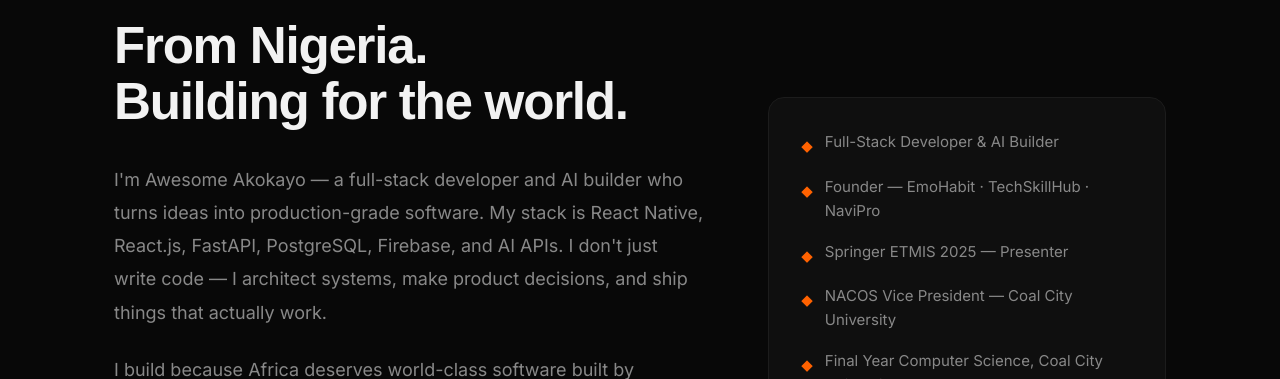
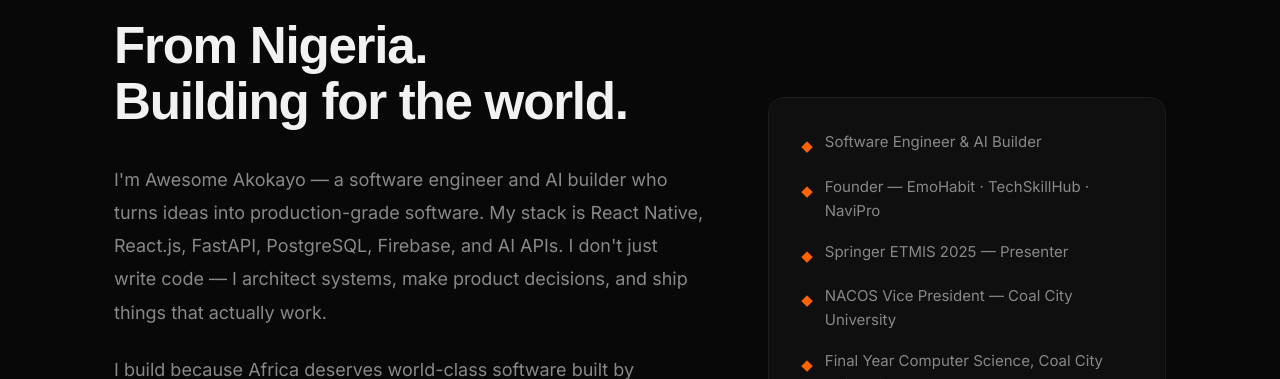
Before and after one commit to awesomeakokayo/PORTFOLIO, a React (Vite) app: page / in a window 1280 px wide. Shown: the part 1143-1522 px from the top of the page. Built offline with nearby package versions, Linux system fonts and the light colour scheme; a web font is replaced by a local one.

Commit message:
Rebrand to Software Engineer; add Blancquake & CCU Journal; update building section

```diff
--- a/index.html
+++ b/index.html
@@ -6,22 +6,22 @@
   <meta name="viewport" content="width=device-width, initial-scale=1.0" />
 
   <!-- Primary -->
-  <title>Awesome Akokayo — Full-Stack Developer & AI Builder</title>
-  <meta name="description" content="Full-stack developer and AI builder from Nigeria. I build production-grade web and mobile products — React Native, FastAPI, AI APIs. Founder of EmoHabit & TechSkillHub. Open to freelance, contract work, and investment conversations." />
-  <meta name="keywords" content="Full-Stack Developer Nigeria, React Native Developer, AI Product Builder, Hire Developer Africa, FastAPI Developer, EmoHabit, TechSkillHub, Awesome Akokayo, Software Engineer Nigeria" />
+  <title>Awesome Akokayo — Software Engineer & AI Builder</title>
+  <meta name="description" content="Software engineer and AI builder from Nigeria. I build production-grade web and mobile products — React Native, FastAPI, AI APIs. Founder of EmoHabit & TechSkillHub. Open to freelance, contract work, and investment conversations." />
+  <meta name="keywords" content="Software Engineer Nigeria, React Native Developer, AI Product Builder, Hire Developer Africa, FastAPI Developer, EmoHabit, TechSkillHub, Awesome Akokayo" />
   <meta name="author" content="Awesome Akokayo" />
 
   <!-- Open Graph -->
   <meta property="og:type" content="website" />
   <meta property="og:url" content="https://awesomeakokayo.vercel.app/" />
   <meta property="og:title" content="Awesome Akokayo — I Build AI-Powered Products" />
-  <meta property="og:description" content="Full-stack developer & AI builder from Nigeria. I turn ideas into production-ready products. Founder. Builder. Open to work." />
+  <meta property="og:description" content="Software engineer & AI builder from Nigeria. I turn ideas into production-ready products. Founder. Builder. Open to work." />
   <meta property="og:image" content="/og-image.png" />
 
   <!-- Twitter Card -->
   <meta name="twitter:card" content="summary_large_image" />
   <meta name="twitter:site" content="@awesomeakokayo" />
-  <meta name="twitter:title" content="Awesome Akokayo — Full-Stack Dev & AI Builder" />
+  <meta name="twitter:title" content="Awesome Akokayo — Software Engineer & AI Builder" />
   <meta name="twitter:description" content="I build AI-powered products. Founder of EmoHabit & TechSkillHub. Open to work & collab." />
   <meta name="twitter:image" content="/og-image.png" />
 
@@ -34,14 +34,14 @@
     "@context": "https://schema.org",
     "@type": "Person",
     "name": "Awesome Akokayo",
-    "jobTitle": "Full-Stack Developer & AI Builder",
+    "jobTitle": "Software Engineer & AI Builder",
     "url": "https://awesomeakokayo.vercel.app",
     "sameAs": [
       "https://twitter.com/awesomeakokayo",
       "https://linkedin.com/in/awesomeakokayo",
       "https://github.com/awesomeakokayo"
     ],
-    "knowsAbout": ["React Native", "FastAPI", "AI APIs", "Full-Stack Development", "Mobile Development"],
+    "knowsAbout": ["React Native", "FastAPI", "AI APIs", "Software Engineering", "Mobile Development"],
     "nationality": "Nigerian"
   }
   </script>
--- a/src/components/About.jsx
+++ b/src/components/About.jsx
@@ -8,7 +8,7 @@ const About = () => {
   const isInView = useInView(ref, { once: true, margin: '-100px' })
 
   const identityTags = [
-    'Developer',
+    'Software Engineer',
     'Builder',
     'Creator',
     'Storyteller',
@@ -82,7 +82,7 @@ const About = () => {
               <FadeIn direction="up" delay={0.4}>
                 <div className="space-y-5 text-white/60 font-body leading-relaxed">
                   <p className="text-lg">
-                    I'm a developer and builder with a passion for creating software
+                    I'm a software engineer and builder with a passion for creating software
                     that makes a real difference. My work exists at the intersection
                     of technology and storytelling.
                   </p>
--- a/src/components/AboutSection.jsx
+++ b/src/components/AboutSection.jsx
@@ -46,7 +46,7 @@ const AboutSection = () => {
 
             <div className="space-y-5">
               <p className="font-['Manrope'] text-[17px] text-[#6E6E73] leading-[1.75]">
-                I'm Awesome Akokayo — a full-stack developer based in Lagos, Nigeria.
+                I'm Awesome Akokayo — a software engineer based in Lagos, Nigeria.
                 For the past 3 years I've been helping businesses stop losing clients
                 to poorly built websites and start winning them back with software
                 that actually works.
--- a/src/components/Footer.jsx
+++ b/src/components/Footer.jsx
@@ -45,7 +45,7 @@ const Footer = () => {
               Awesome Akokayo
             </Link>
             <p className="font-['Manrope'] text-[13px] mt-1" style={{ color: 'rgba(255,255,255,0.45)' }}>
-              Web & App Developer
+              Software Engineer
             </p>
             {/* Social Icons */}
             <div className="flex items-center gap-3 mt-5">
--- a/src/components/Hero.jsx
+++ b/src/components/Hero.jsx
@@ -76,7 +76,7 @@ const Hero = () => {
               <span className="relative inline-flex rounded-full h-2 w-2 bg-white/70" />
             </span>
             <span className="text-xs font-body font-medium tracking-[0.2em] uppercase text-white/50">
-              Developer & Builder
+              Software Engineer & Builder
             </span>
           </motion.div>
 
@@ -146,7 +146,7 @@ const Hero = () => {
             transition={{ duration: 0.8, delay: 1.4 }}
             className="flex flex-wrap gap-3 mt-12"
           >
-            {['Developer', 'Builder', 'Creator', 'Problem Solver'].map((tag, index) => (
+            {['Software Engineer', 'Builder', 'Creator', 'Problem Solver'].map((tag, index) => (
               <motion.span
                 key={tag}
                 initial={{ opacity: 0, scale: 0.9 }}
--- a/src/components/sections/About.jsx
+++ b/src/components/sections/About.jsx
@@ -9,7 +9,7 @@ export const About = () => {
   const prefersReducedMotion = typeof window !== 'undefined' ? window.matchMedia('(prefers-reduced-motion: reduce)').matches : false;
 
   const bulletPoints = [
-    "Full-Stack Developer & AI Builder",
+    "Software Engineer & AI Builder",
     "Founder — EmoHabit · TechSkillHub · NaviPro",
     "Springer ETMIS 2025 — Presenter",
     "NACOS Vice President — Coal City University",
@@ -40,7 +40,7 @@ export const About = () => {
 
           <div className="space-y-6 font-body text-[16px] sm:text-[18px] text-text-secondary leading-[1.85]">
             <p>
-              I'm Awesome Akokayo — a full-stack developer and AI builder who turns ideas into
+              I'm Awesome Akokayo — a software engineer and AI builder who turns ideas into
               production-grade software. My stack is React Native, React.js, FastAPI, PostgreSQL,
               Firebase, and AI APIs. I don't just write code — I architect systems, make product
               decisions, and ship things that actually work.
--- a/src/components/sections/CurrentlyBuilding.jsx
+++ b/src/components/sections/CurrentlyBuilding.jsx
@@ -12,10 +12,21 @@ export const CurrentlyBuilding = () => {
 
   const buildItems = [
     {
+      id: 'ajo',
+      name: 'Àjó',
+      type: 'Rotating Savings App',
+      note: 'Core savings circles live. Dual payment integrations built (ALATPay + Nomba). Submitted to ALATPay Buildathon & Nomba Hackathon.',
+      stack: ['React Native', 'Expo', 'FastAPI', 'Groq AI'],
+      status: 'building',
+      statusLabel: 'In active development',
+      linkText: null,
+      href: null
+    },
+    {
       id: 'emohabit',
       name: 'EmoHabit',
       type: 'AI Habit Tracker',
-      note: 'Finishing core habit scheduling engine. Testing streak system.',
+      note: 'Core habit scheduling engine complete. Streak system and freeze tokens in testing.',
       status: 'building',
       statusLabel: 'In active development',
       linkText: 'Follow @Emo_habits',
@@ -25,11 +36,12 @@ export const CurrentlyBuilding = () => {
       id: 'techskillhub',
       name: 'TechSkillHub',
       type: 'Free Tech Education for Africa',
-      note: '17 tracks live. Growing resource library.',
+      note: '17 tracks live. Guided Path (paid sequential learning) launched. Growing resource library.',
+      stack: [],
       status: 'live',
       statusLabel: 'Live',
       linkText: 'Visit techskillhub.cv',
-      href: 'https://techskillhub.cv' // Wait, the domain is techskillhub.cv from current update
+      href: 'https://techskillhub.cv'
     }
   ];
 
@@ -60,7 +72,7 @@ export const CurrentlyBuilding = () => {
                 <span className="animate-pulse-glow absolute inline-flex h-full w-full rounded-full bg-[#4ADE80] opacity-50" />
                 <span className="relative inline-flex rounded-full h-2 w-2 bg-[#4ADE80]" />
               </span>
-              <span>Updated June 2026</span>
+              <span>Updated July 31, 2026</span>
             </div>
           </div>
 
@@ -92,10 +104,17 @@ export const CurrentlyBuilding = () => {
                     <p className="font-body text-[14px] text-text-secondary leading-relaxed mt-1">
                       {item.note}
                     </p>
+
+                    {item.stack && item.stack.length > 0 && (
+                      <p className="font-body text-xs text-text-muted mt-1">
+                        {item.stack.join(' · ')}
+                      </p>
+                    )}
                   </div>
                 </div>
 
                 {/* Right Side: Link Action */}
+                {item.href && (
                   <div className="shrink-0 self-start sm:self-auto">
                     <a
                       href={item.href}
@@ -106,6 +125,7 @@ export const CurrentlyBuilding = () => {
                       {item.linkText}
                     </a>
                   </div>
+                )}
               </div>
             ))}
           </div>
--- a/src/components/sections/Hero.jsx
+++ b/src/components/sections/Hero.jsx
@@ -52,7 +52,7 @@ export const Hero = () => {
           transition={{ duration: fadeUpDuration, delay: prefersReducedMotion ? 0 : 0.1 }}
           className="font-body text-[11px] font-medium tracking-[0.15em] text-text-secondary uppercase mb-6"
         >
-          FULL-STACK DEVELOPER &nbsp;·&nbsp; AI BUILDER &nbsp;·&nbsp; OPEN TO WORK
+          SOFTWARE ENGINEER &nbsp;·&nbsp; AI BUILDER &nbsp;·&nbsp; OPEN TO WORK
         </motion.div>
 
         {/* Main Headline */}
--- a/src/data/credentials.js
+++ b/src/data/credentials.js
@@ -21,6 +21,6 @@ export const credentials = [
     label: 'TRACK RECORD',
     title: '5+ Products Shipped',
     body: 'From NaviPro to TechSkillHub, I have taken ideas from zero to live — solo and with teams. Not side projects. Products with users, with purpose, with deployed infrastructure.',
-    tags: ['Full-Stack', 'Founder', 'AI Products'],
+    tags: ['Software Engineer', 'Founder', 'AI Products'],
   },
 ];
--- a/src/data/projects.js
+++ b/src/data/projects.js
@@ -49,7 +49,7 @@ export const projects = [
   {
     id: 1,
     title: "NaviPro",
-    role: "Lead / Full-Stack Developer",
+    role: "Lead / Software Engineer",
     summary: "AI-powered learning assistant: roadmap & daily-task generation, conversational mentor, and video recommendations.",
     description: "NaviPro is an AI-powered learning platform that helps users create personalized learning roadmaps, get daily task recommendations, and interact with an AI mentor. The platform integrates with YouTube to provide relevant video content based on learning goals.",
     tech: ["FastAPI", "React", "React Native", "PostgreSQL", "Redis", "Docker", "Render", "Netlify", "OpenAI", "Groq"],
@@ -75,7 +75,7 @@ export const projects = [
   {
     id: 2,
     title: "Alex Ekwueme Federal University — Journal Platform",
-    role: "Full-Stack Developer",
+    role: "Software Engineer",
     summary: "Submission & editorial platform with admin review workflows and secure submission handling.",
     description: "A comprehensive journal submission and editorial management system for the university. The platform enables researchers to submit papers, track their status, and allows administrators to review, approve, or request revisions.",
     tech: ["FastAPI", "PostgreSQL", "Neon", "HTML", "CSS", "JavaScript", "Render"],
@@ -100,7 +100,7 @@ export const projects = [
   {
     id: 3,
     title: "Ambition Smiler — Artist Music Catalog",
-    role: "Full-Stack Developer",
+    role: "Software Engineer",
     summary: "Admin content management for music uploads, streaming links, and catalog management.",
     description: "A content management system for artists to manage their music catalog, upload tracks, manage streaming links, and organize their discography. Features an admin dashboard for easy content management.",
     tech: ["PostgreSQL", "Render", "Netlify", "Node.js", "FastAPI"],
@@ -124,7 +124,7 @@ export const projects = [
   {
     id: 5,
     title: "Real-time flood reporting app",
-    role: "Full-Stack Developer",
+    role: "Software Engineer",
     summary: "Real-time flood reporting app for tracking and reporting floods in south-west nigeria",
     description: "Real-time flood reporting app for tracking and reporting floods in south-west nigeria",
     tech: ["React Native", "TypeScript", "FastAPI", "WebSockets", "PostgreSQL", "Gemini-flash", "Render", "Expo"],
@@ -149,6 +149,48 @@ export const projects = [
     status: "complete",
     featured: true
   },
+  {
+    id: 8,
+    title: "Blancquake Foundation",
+    role: "Frontend Developer",
+    summary: "NGO Website — Neurological Health & Blood Donation",
+    description:
+      "A purpose-built website for Blancquake Foundation, an Enugu-based NGO focused on neurological health awareness and life-saving blood donation campaigns. The site gives the organisation a credible digital presence to recruit donors, share health education, and drive their flagship #BecomeASuperHero campaign.",
+    tech: ["HTML", "CSS", "JavaScript"],
+    links: {
+      live: "https://blancquakefoundation.org"
+    },
+    highlights: [
+      "Built a clean, responsive NGO website with campaign-focused landing sections.",
+      "Implemented a blood donation CTA flow and health education content.",
+      "Integrated social media channels to amplify donor recruitment campaigns."
+    ],
+    impact:
+      "Gave the foundation a credible, shareable digital home — supporting their partnership with Coal City University and enabling their 2024 World Blood Donor Day campaign to reach a wider audience.",
+    images: [],
+    status: "complete",
+    featured: true
+  },
+  {
+    id: 9,
+    title: "CCU Journal of Education",
+    role: "Software Engineer",
+    summary: "Academic Journal Submission & Publishing Platform",
+    description:
+      "A full peer-review workflow platform built for Coal City University, Enugu. Researchers and lecturers submit manuscripts; designated editors review, approve, and publish them. Published journals are publicly accessible to students, staff, and readers worldwide. Features include volume/issue management, biannual publication scheduling, spam protection, and an admin dashboard.",
+    tech: ["Next.js", "PostgreSQL", "Neon", "Prisma", "Auth.js v5"],
+    links: {},
+    highlights: [
+      "Built on Next.js App Router with Neon/Prisma database and Auth.js v5 authentication.",
+      "Layered spam protection: Vercel BotID, rate limiting, email verification, and per-user submission caps.",
+      "Admins manage the full editorial lifecycle; the public portal shows current issues and a searchable archive."
+    ],
+    impact:
+      "Replaced a fragmented manual process with a fully digital editorial pipeline. The platform went live with its first published volume (Vol. 1, No. 1 — Faculty of Allied Health and Applied Sciences, July 2026) and is now the official submission system for the university's research output.",
+    images: [],
+    status: "complete",
+    featured: true
+  },
 ];
 
 export const upcomingProjects = [
```
Lines whose indentation alone changed are shown as unchanged.
